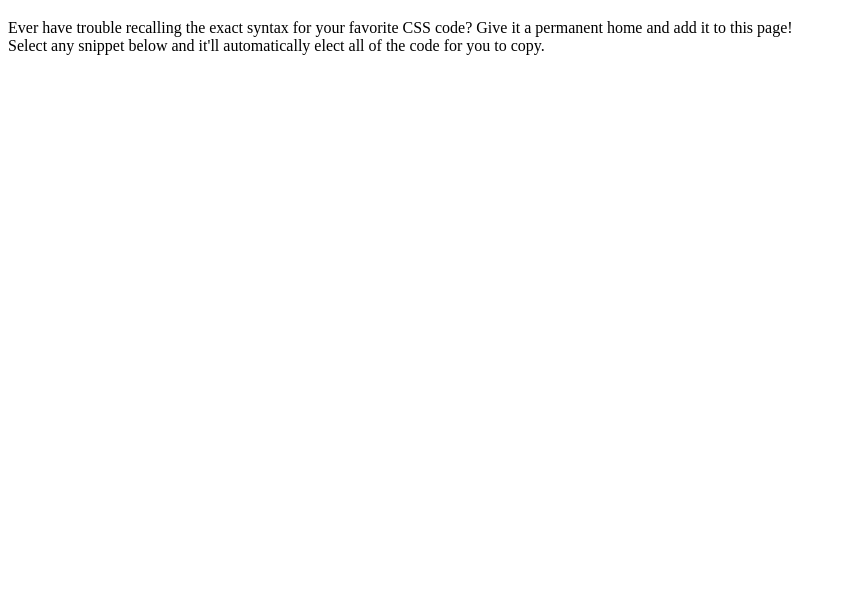
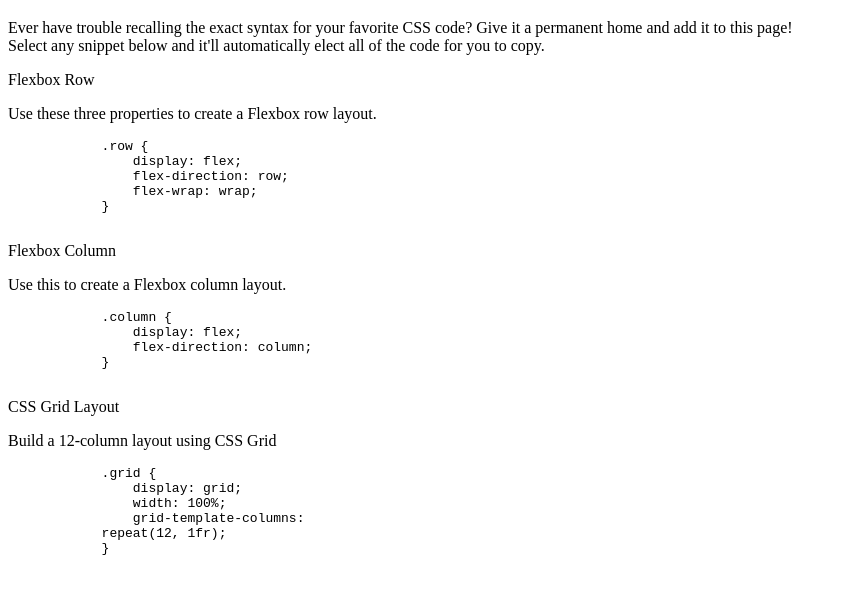
Before and after one commit to Angela-Amaro/css-snipet-cheatsheet, a plain HTML site: page index.html in a window 1280 px wide. Shown: the part 61-654 px from the top of the page, without its empty margins (0-846 px from the left). Drawn offline with Linux system fonts and the light colour scheme; files that its build step writes are made by us from their sources.

Commit message:
added main section

```diff
--- a/index.html
+++ b/index.html
@@ -17,7 +17,41 @@
     <main>
 
         <section class="card">
+            <header>Flexbox Row</header>
+            <p>Use these three properties to create a Flexbox row layout.</p>
+            <pre>
+            .row {
+                display: flex;
+                flex-direction: row;
+                flex-wrap: wrap;
+            }
+            </pre>
 
+        </section>
+
+        <section class="card">
+            <header>Flexbox Column</header>
+            <p>Use this to create a Flexbox column layout.</p>
+            <pre>
+            .column {
+                display: flex;
+                flex-direction: column;
+            }
+            </pre>
+
+        </section>
+
+        <section class="card">
+            <header>CSS Grid Layout</header>
+            <p>Build a 12-column layout using CSS Grid</p>
+            <pre>
+            .grid {
+                display: grid;
+                width: 100%;
+                grid-template-columns:
+            repeat(12, 1fr);
+            }
+            </pre>
 
         </section>
 
```
